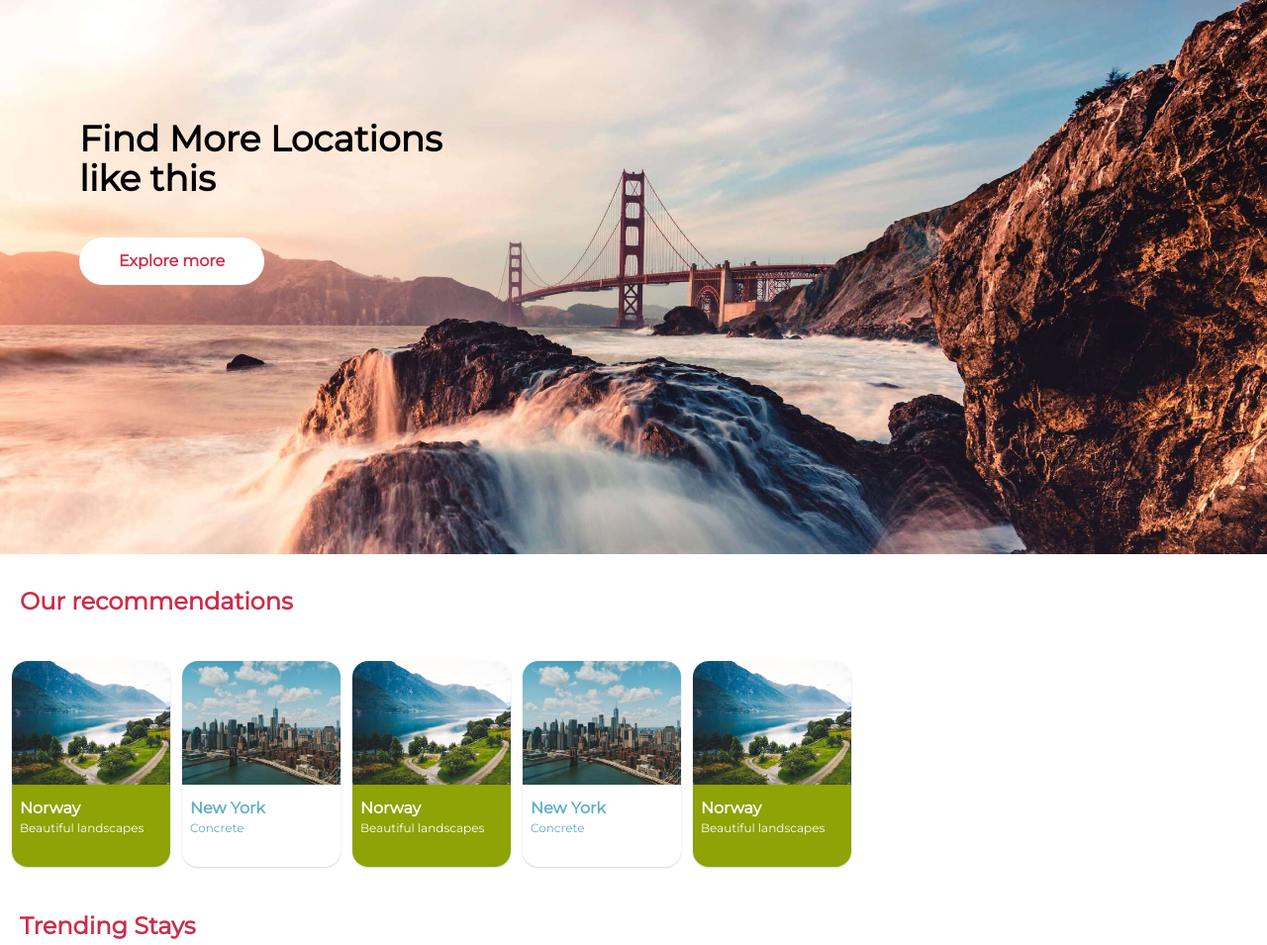
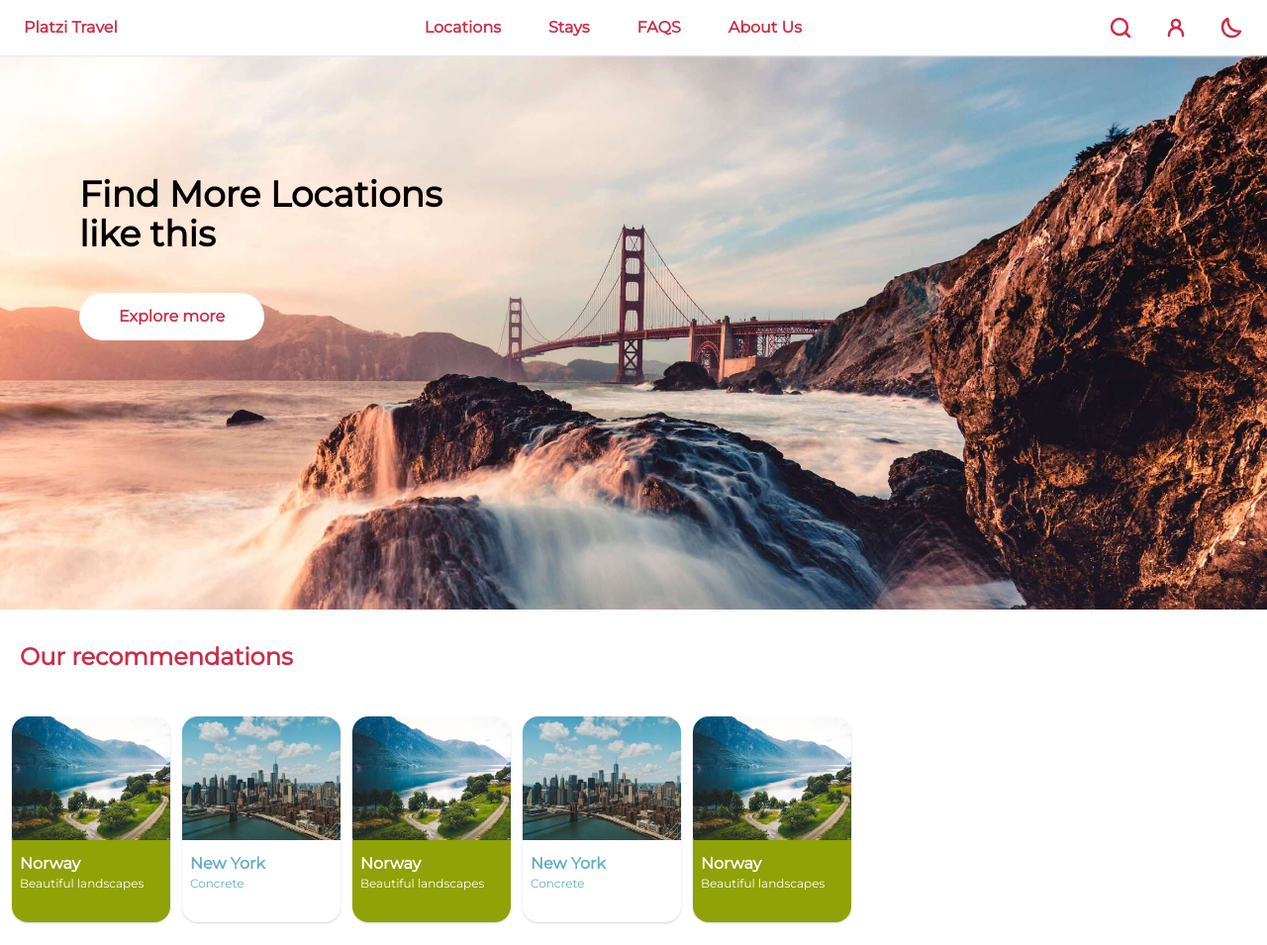
Before and after one commit to itsAmauriDev/PlatziTravel, a website: page public/index.html in a window 1280 px wide. Shown: the top 955 px of the page at 99% size. Drawn offline with Linux system fonts and the light colour scheme.

Commit message:
Add navbar for desktop

```diff
--- a/public/index.html
+++ b/public/index.html
@@ -14,6 +14,71 @@
     <title>Platzi travel</title>
   </head>
   <body class="font-Montserrat">
+    <header
+      class="w-full h-14 hidden sticky top-0 z-10 shadow-sm shadow-slate-200 bg-white lg:block"
+    >
+      <nav
+        class="w-full h-full flex items-center justify-between px-6 text-primary font-bold"
+      >
+        <a href="#">Platzi Travel</a>
+        <ul class="flex gap-12">
+          <li><a href="#recommendations">Locations</a></li>
+          <li><a href="#trending">Stays</a></li>
+          <li><a href="#faqs">FAQS</a></li>
+          <li><a href="#about">About Us</a></li>
+        </ul>
+        <div class="flex gap-8">
+          <a href="#home">
+            <svg
+              class="stroke-primary"
+              width="24px"
+              height="24px"
+              viewBox="0 0 24 24"
+              stroke-width="2.5"
+              fill="none"
+            >
+              <path
+                d="M17 17l4 4M3 11a8 8 0 1016 0 8 8 0 00-16 0z"
+                stroke-linecap="round"
+                stroke-linejoin="round"
+              ></path>
+            </svg>
+          </a>
+          <a href="#">
+            <svg
+              class="stroke-primary"
+              width="24px"
+              height="24px"
+              stroke-width="2.5"
+              viewBox="0 0 24 24"
+              fill="none"
+            >
+              <path
+                d="M5 20v-1a7 7 0 017-7v0a7 7 0 017 7v1M12 12a4 4 0 100-8 4 4 0 000 8z"
+                stroke-linecap="round"
+                stroke-linejoin="round"
+              ></path>
+            </svg>
+          </a>
+          <button id="darkDesktop">
+            <svg
+              class="stroke-primary"
+              width="24px"
+              height="24px"
+              stroke-width="2.54"
+              viewBox="0 0 24 24"
+              fill="none"
+            >
+              <path
+                d="M3 11.507a9.493 9.493 0 0018 4.219c-8.507 0-12.726-4.22-12.726-12.726A9.494 9.494 0 003 11.507z"
+                stroke-linecap="round"
+                stroke-linejoin="round"
+              ></path>
+            </svg>
+          </button>
+        </div>
+      </nav>
+    </header>
     <main>
       <section
         class="w-full h-[80vh] relative bg-sanFrancisco bg-cover bg-center lg:h-[70vh] lg:bg-sanFranciscoDesktop"
@@ -146,8 +211,8 @@
         </div>
       </section>
     </main>
-    <footer class="py-8 px-5 mt-8 text-stone-400">
-      <h3 id="#about" class="text-lg font-semibold mb-4">About Us</h3>
+    <footer id="about" class="py-8 px-5 mt-8 text-stone-400">
+      <h3 class="text-lg font-semibold mb-4">About Us</h3>
       <ul class="flex flex-col gap-3 text-sm">
         <li><a href="#">Investors</a></li>
         <li><a href="#">Jobs</a></li>
```
Also changed, not shown: public/css/tailwind.css.
